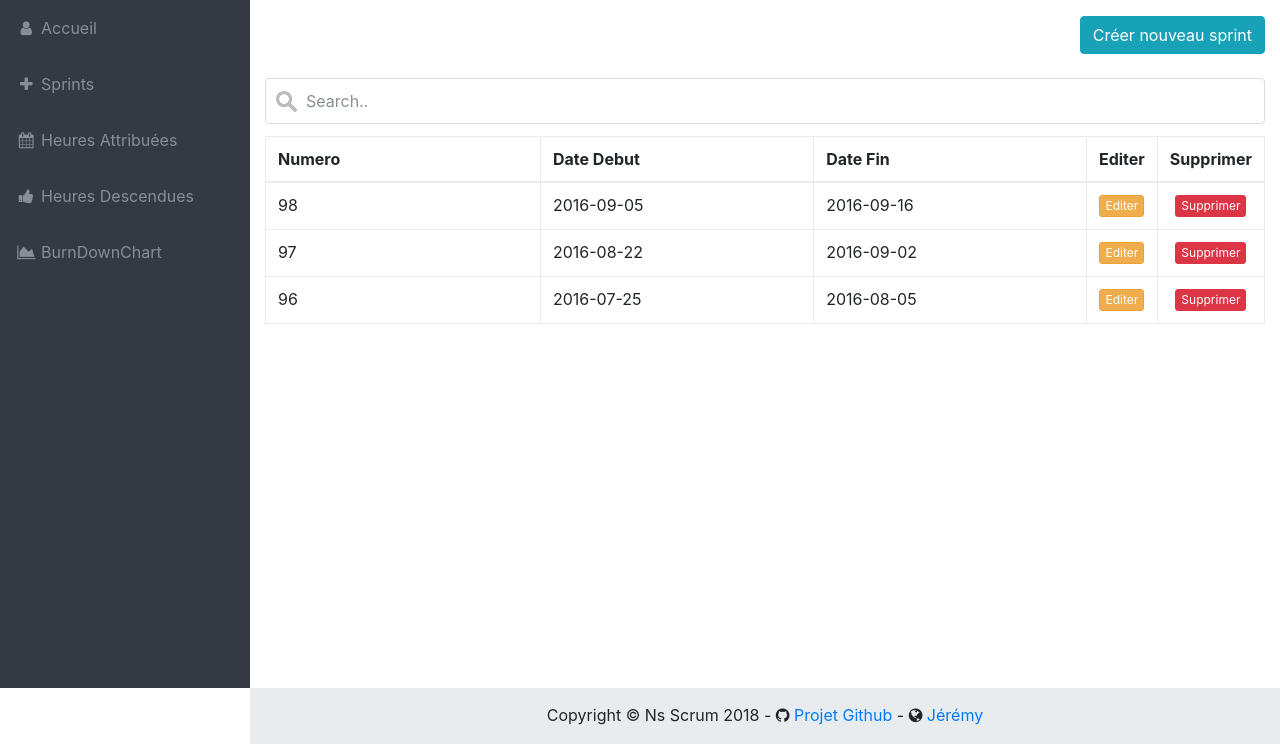
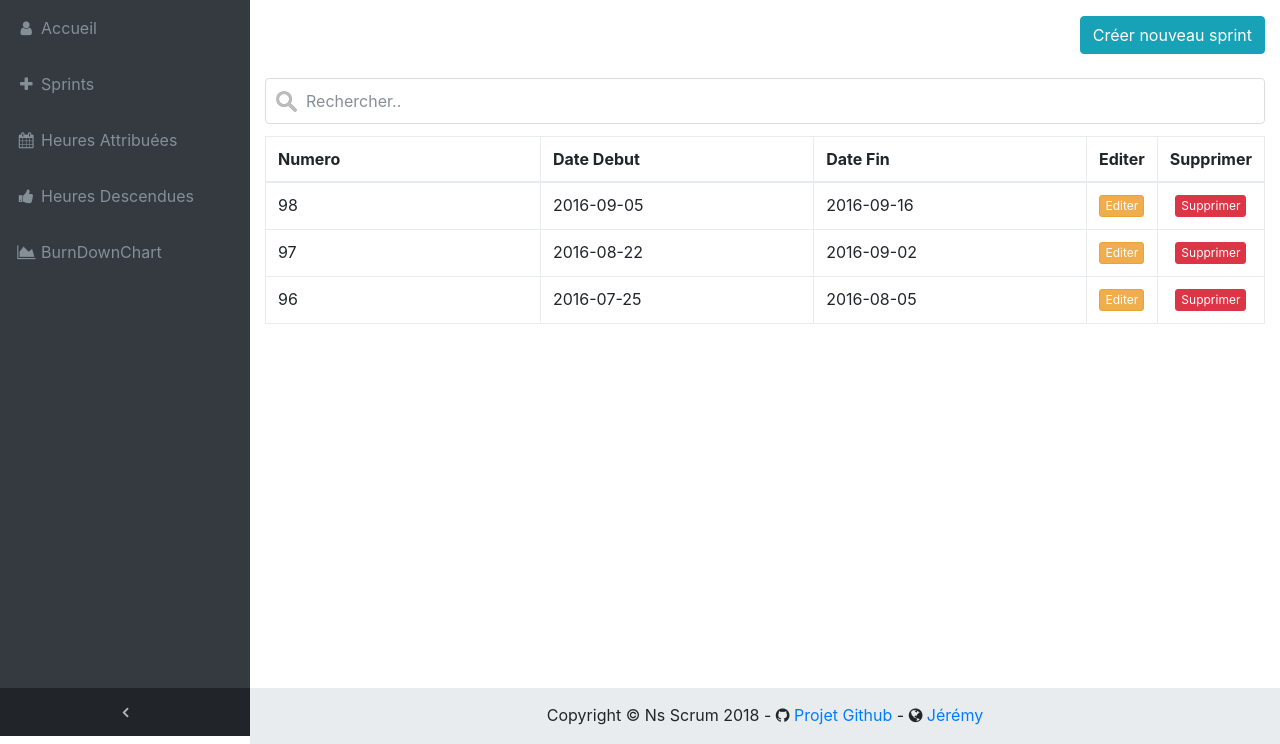
Before and after one commit to Jeje2201/LeNouveauScrum, a PHP site: page /CreerSprint.php in a window 1280 px wide. Shown: the part 56-800 px from the top of the page. Run offline with PHP 8.4, Linux system fonts and the light colour scheme; data comes from the database, SQL or seed files in the repository.

Commit message:
Fix de dates de création de sprint, Footer fix, Navbar avec nouveau bouton
+ Footer fix et non plus absolute
+ Barre de recherche en français
+ DateDebut et DateFin n'étaient pas actualisés quand créer un nouveau sprint
+ Rajout d'un bouton dans la nav bar pour la rendre petite

```diff
--- a/CreerSprint.php
+++ b/CreerSprint.php
@@ -10,7 +10,7 @@
         </div>
         <br />
 
- <input class="form-control" id="myInput" type="text" placeholder="Search..">
+ <input class="form-control" id="BarreDeRecherche" type="text" placeholder="Rechercher..">
 
         <div id="result" class="table-responsive"> <!-- Data will load under this tag!--></div>
 
@@ -52,14 +52,12 @@
 
   $(document).ready(function(){
 
-$(document).ready(function(){
-  $("#myInput").on("keyup", function() {
+  $("#BarreDeRecherche").on("keyup", function() {
     var value = $(this).val().toLowerCase();
     $("#myTable tr").filter(function() {
       $(this).toggle($(this).text().toLowerCase().indexOf(value) > -1)
     });
   });
-});
 
  fetchUser(); //This function will load all data on web page when page load
  function fetchUser() // This function will fetch data from table and display under <div id="result">
@@ -81,6 +79,8 @@ $(document).ready(function(){
   $('#customerModal').modal('show'); //It will load modal on web page
   $('.modal-title').text("Créer nouveau sprint"); //It will change Modal title to Create new Records
   $('#numero').val(parseInt(document.getElementById("datatable").rows[1].cells[0].innerHTML)+1); //This will clear Modal first name textbox
+  $('#dateDebut').text(DateAujourdhui("#dateDebut"));
+  $('#dateFin').text(DateApres("#dateFin"));
   $('#action').val('Create'); //This will reset Button value ot Create
 });
 
@@ -156,7 +156,6 @@ $(document).ready(function(){
 });
 });
 
-
   //Creation du format des datatimepicker avec un format ok pour l'insertion dans la bdd, un close auto lorsque l'on choisie la date et un view a 2 car on a pas besoin de plus.
   $('#dateDebut').datetimepicker({
     format: 'yyyy-mm-dd',
@@ -168,7 +167,6 @@ $(document).ready(function(){
     autoclose: true,
     minView : 2
   });
-
 
     //Fonction pour auto remplir la date d'aujourd'hui dans le premier input date
     function DateAujourdhui(_id){
@@ -204,13 +202,4 @@ $(document).ready(function(){
       _dat.value = a + "-" + m + "-" + j;
     }
 
-
-    DateAujourdhui("#dateDebut");
-    DateApres("#dateFin");
-
-
-
-
-
-
   </script>
--- a/css/sb-admin.css
+++ b/css/sb-admin.css
@@ -7,7 +7,7 @@ html {
   position: relative;
   min-height: 100%; }
 
-#myInput {
+#BarreDeRecherche {
     background-image: url('../css/searchicon.png'); /* Add a search icon to input */
     background-position: 10px 12px; /* Position the search icon */
     background-repeat: no-repeat; /* Do not repeat the icon image */
@@ -361,7 +361,7 @@ body.sidenav-toggled .navbar-sidenav-tooltip.show {
   max-width: 40rem; }
 
 footer.sticky-footer {
-  position: absolute;
+  position: fixed;
   right: 0;
   bottom: 0;
   width: 100%;
--- a/header.php
+++ b/header.php
@@ -57,6 +57,13 @@
 					</a>
 				</li>
 			</ul>
+			<ul class="navbar-nav sidenav-toggler">
+        <li class="nav-item">
+          <a class="nav-link text-center" id="sidenavToggler">
+            <i class="fa fa-fw fa-angle-left"></i>
+          </a>
+        </li>
+      </ul>
 			<ul class="navbar-nav ml-auto">
                 <a class="nav-link mr-lg-2" id="toggleNavColor" href="#" data-toggle="" aria-haspopup="true" aria-expanded="false">
 				<i class="fa fa-fw fa-lightbulb-o"></i>
```
